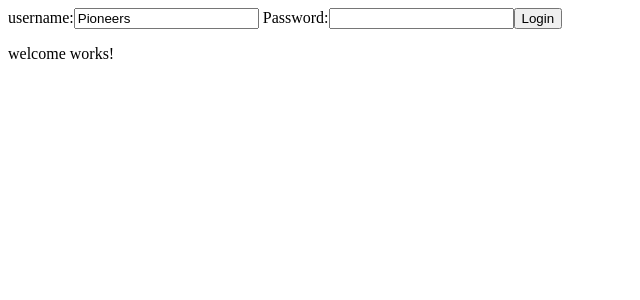
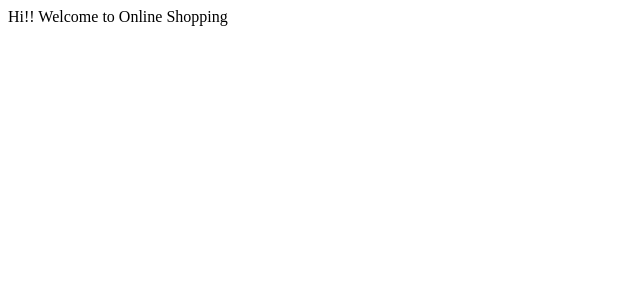
Before and after one commit to CodePioneers/OnlineShopping, an Angular app: page /welcome in a window 1280 px wide. Shown: the top 300 px of the page, without its empty margins (0-640 px from the left). Built offline with nearby package versions, Linux system fonts and the light colour scheme.

Commit message:
Done changes for routing

```diff
--- a/src/app/app-routing.module.ts
+++ b/src/app/app-routing.module.ts
@@ -4,6 +4,7 @@ import { WelcomeComponent } from './welcome/welcome.component';
 import { LoginComponent } from './login/login.component';
 
 const routes: Routes = [
+  {path:'', component: LoginComponent},
   {path:'login', component: LoginComponent},
   {path:'welcome', component: WelcomeComponent}];
 
--- a/src/app/app.component.html
+++ b/src/app/app.component.html
@@ -1,5 +1,2 @@
-
-
-<app-login></app-login>
-
+ <!-- <app-login></app-login> -->
 <router-outlet></router-outlet>
--- a/src/app/welcome/welcome.component.html
+++ b/src/app/welcome/welcome.component.html
@@ -1,3 +1 @@
-<p>
-  welcome works!
-</p>
+Hi!! Welcome to Online Shopping
```
